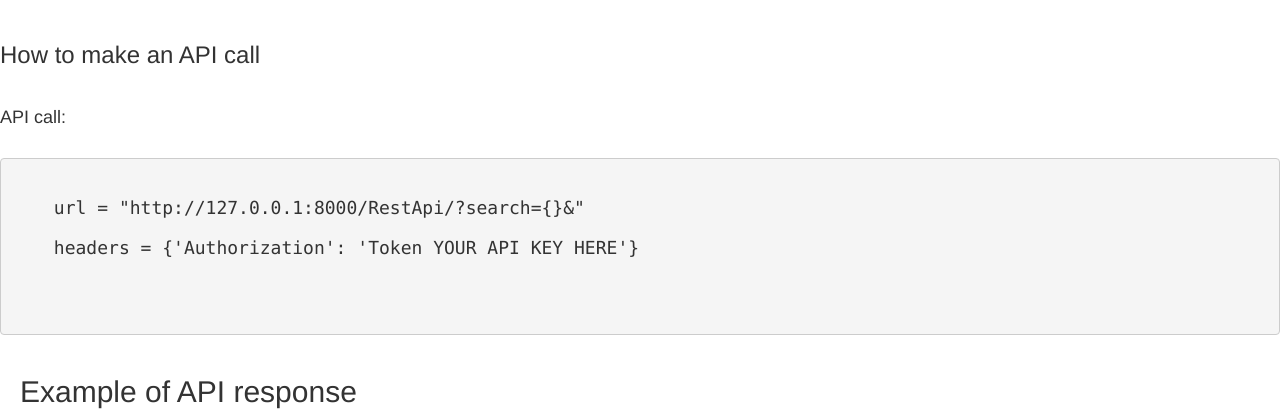
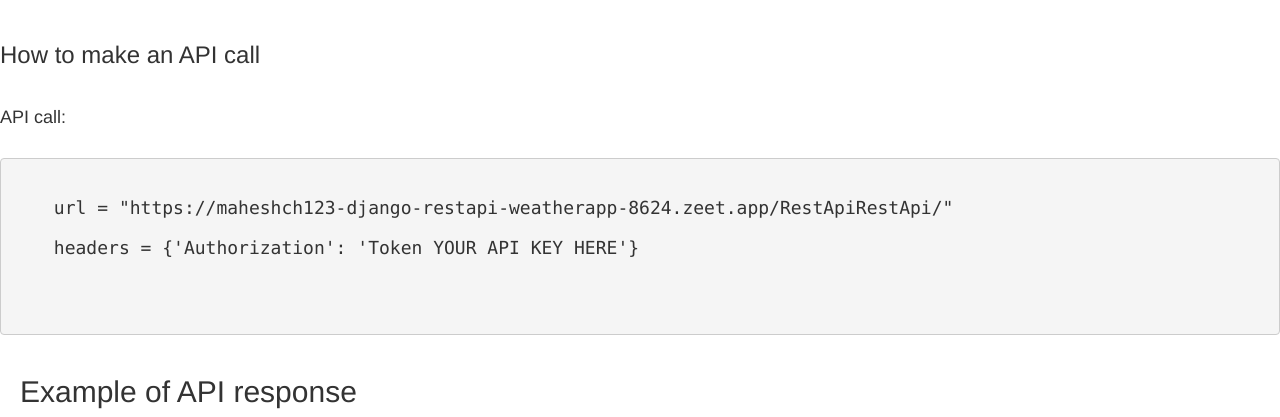
Before and after one commit to maheshch123/Django_RestApi_WeatherApp, a Django app: page /index in a window 1280 px wide. Shown: the part 213-630 px from the top of the page. Run offline with Django 3.2, Linux system fonts and the light colour scheme; some libraries are stand-ins or nearby versions.

Commit message:
Update index.html

```diff
--- a/templates/index.html
+++ b/templates/index.html
@@ -43,7 +43,7 @@
      <h4>API call:</h4> <br>
 
     <pre style="width:100%"><h4><code>
-    url = "http://127.0.0.1:8000/RestApi/?search={}&"
+    url = "https://maheshch123-django-restapi-weatherapp-8624.zeet.app/RestApiRestApi/"
 
     headers = {'Authorization': 'Token YOUR API KEY HERE'}
   </code>
```
